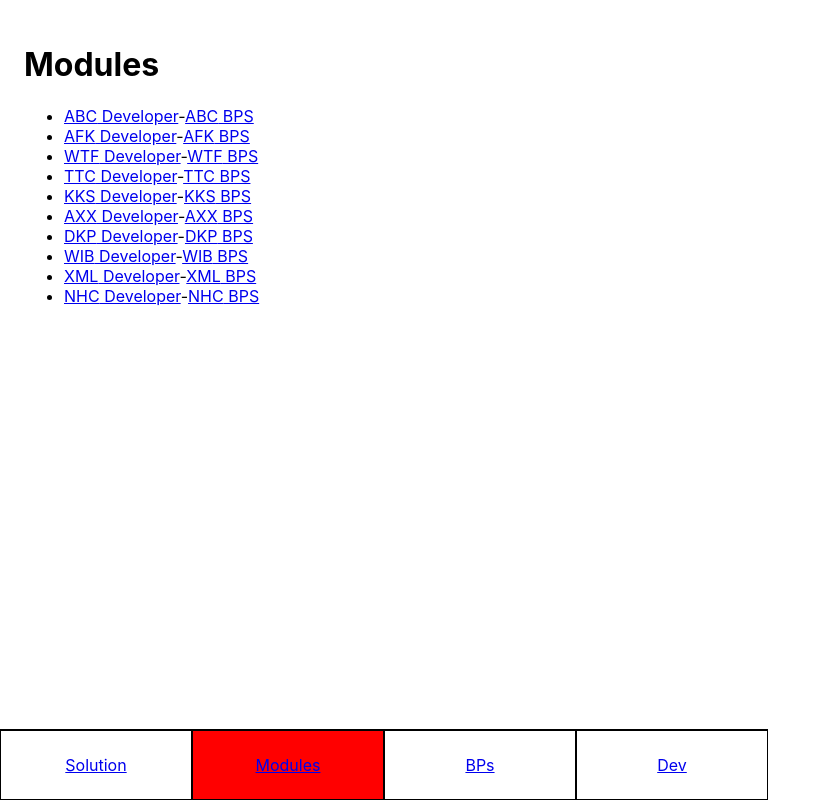
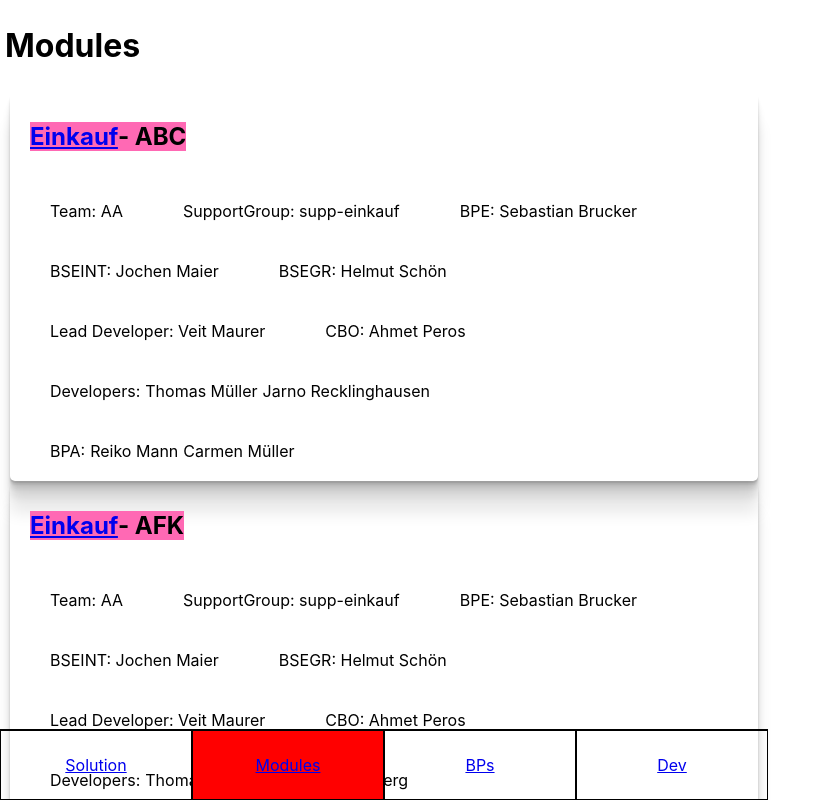
Before and after one commit to kochch1337/Capstone-Project, a Next.js app: page /Modules in a window 1280 px wide. Shown: the top 800 px of the page, without its empty margins (0-831 px from the left). Built offline with nearby package versions, Linux system fonts and the light colour scheme.

Commit message:
add filter for modules

```diff
--- a/components/Layout.js
+++ b/components/Layout.js
@@ -11,6 +11,10 @@ export default function Layout({ children }) {
 }
 
 const PageWrapper = styled.main`
-  padding: 1.5rem;
+  padding: 5px 5px 10% 5px;
   padding-bottom: 5%;
+
+  @media (min-width: 769px) {
+    width: 768px;
+  }
 `;
--- /dev/null
+++ b/components/ModuleInfo.js
@@ -0,0 +1,117 @@
+import styled from "styled-components";
+import Link from "next/link";
+
+export default function ModuleInfo({ solution, module }) {
+  return (
+    <>
+      <StyledCard key={module.module}>
+        <StyledCardContent>
+          <StyledCardTitle>
+            <Link
+              href={{
+                pathname: "/",
+                /* query: {
+                  SolutionId: solution.solution_Id,
+                }, */
+              }}
+              passHref
+            >
+              {solution.solution}
+            </Link>
+            - {module.module}
+          </StyledCardTitle>
+        </StyledCardContent>
+        <StyledCardContent>
+          <StyledCardContentElement>
+            Team: {solution.team}
+          </StyledCardContentElement>
+          <StyledCardContentElement>
+            SupportGroup: {solution.supportGroup}
+          </StyledCardContentElement>
+          <StyledCardContentElement>
+            BPE: {solution.bpe.firstname} {solution.bpe.lastname}
+          </StyledCardContentElement>
+          <StyledCardContentElement>
+            BSEINT: {solution.bseint.firstname} {solution.bseint.lastname}
+          </StyledCardContentElement>
+          <StyledCardContentElement>
+            BSEGR: {solution.bsegr.firstname} {solution.bsegr.lastname}
+          </StyledCardContentElement>
+          <StyledCardContentElement>
+            Lead Developer: {solution.leadDeveloper.firstname}{" "}
+            {solution.leadDeveloper.lastname}
+          </StyledCardContentElement>
+          <StyledCardContentElement>
+            CBO: {solution.cbo.firstname} {solution.cbo.lastname}
+          </StyledCardContentElement>
+          <StyledCardContentElement>
+            <StyledCardModuleList>
+              <StyledCardModuleListItem>Developers: </StyledCardModuleListItem>
+              {module.developer.map((dev) => {
+                return (
+                  <StyledCardModuleListItem key={dev.personal_Id}>
+                    {dev.firstname} {dev.lastname}
+                  </StyledCardModuleListItem>
+                );
+              })}
+            </StyledCardModuleList>
+          </StyledCardContentElement>
+          <StyledCardContentElement>
+            <StyledCardModuleList>
+              <StyledCardModuleListItem>BPA: </StyledCardModuleListItem>
+              {module.bpa.map((bpa) => {
+                return (
+                  <StyledCardModuleListItem key={bpa.personal_Id}>
+                    {bpa.firstname} {bpa.lastname}
+                  </StyledCardModuleListItem>
+                );
+              })}
+            </StyledCardModuleList>
+          </StyledCardContentElement>
+        </StyledCardContent>
+      </StyledCard>
+    </>
+  );
+}
+
+const StyledCard = styled.li`
+  position: relative;
+  color: var(--granite);
+  width: 100%;
+
+  border-radius: 5px;
+  overflow: hidden;
+  background-color: var(--water);
+  box-shadow: rgba(0, 0, 0, 0.09) 0px 2px 1px, rgba(0, 0, 0, 0.09) 0px 4px 2px,
+    rgba(0, 0, 0, 0.09) 0px 8px 4px, rgba(0, 0, 0, 0.09) 0px 16px 8px,
+    rgba(0, 0, 0, 0.09) 0px 32px 16px;
+`;
+
+const StyledCardContent = styled.div`
+  padding: 10px 20px;
+  display: flexbox;
+  flex-wrap: wrap;
+  gap: 20px;
+`;
+
+const StyledCardContentElement = styled.div`
+  padding: 10px 20px;
+  gap: 20px;
+`;
+
+const StyledCardTitle = styled.h2`
+  background-color: hotpink;
+`;
+
+const StyledCardModuleList = styled.ul`
+  text-align: justify;
+  padding: 0px;
+  display: inline-block;
+  justify-content: space-between;
+`;
+
+const StyledCardModuleListItem = styled.li`
+  display: inline-block;
+  padding: 0px 5px;
+  margin-left: -5px;
+`;
--- a/helpers/api.js
+++ b/helpers/api.js
@@ -21,7 +21,7 @@ const data = [
       lastname: "Schön",
       role: "bc",
     },
-    leadDevloper: {
+    leadDeveloper: {
       personal_Id: "12",
       firstname: "Veit",
       lastname: "Maurer",
@@ -152,7 +152,7 @@ const data = [
       lastname: "Angstmann",
       role: "bc",
     },
-    leadDevloper: {
+    leadDeveloper: {
       personal_Id: "17",
       firstname: "Stefan",
       lastname: "Hirtel",
@@ -277,7 +277,7 @@ const data = [
       lastname: "Carosi",
       role: "bc",
     },
-    leadDevloper: {
+    leadDeveloper: {
       personal_Id: "22",
       firstname: "Luka",
       lastname: "Ambrosius",
@@ -384,7 +384,7 @@ const data = [
       lastname: "Carosi",
       role: "bc",
     },
-    leadDevloper: {
+    leadDeveloper: {
       personal_Id: "24",
       firstname: "Sergej",
       lastname: "Seehl",
--- a/pages/Modules/index.js
+++ b/pages/Modules/index.js
@@ -1,56 +1,62 @@
 import Link from "next/link";
 import { useRouter } from "next/router.js";
+import ModuleInfo from "../../components/ModuleInfo";
+import styled from "styled-components";
 
 export default function Modules({ mainData }) {
   const router = useRouter();
   const query = router.query;
 
   const solutionid = query.SolutionId;
+  const moduleName = query.Module;
 
-  let data = mainData;
+  let data = [];
+
+  data = mainData.map((solution) => solution);
 
   if (solutionid !== undefined) {
-    data = mainData.filter((solution) => solution.solution_Id === solutionid);
+    data = mainData
+      .filter((solution) => solution.solution_Id === solutionid)
+      .map((solution) => solution);
+  }
+
+  if (moduleName !== undefined) {
+    data = mainData
+      .filter((solution) => solution.solution_Id === solutionid)
+      .map((solution) => {
+        return {
+          ...solution,
+          modules: solution.modules.filter(
+            (module) => module.module === moduleName
+          ),
+        };
+      });
   }
 
   return (
     <>
-      <h1>Modules</h1>
-      <ul>
+      <StyledHeader>Modules</StyledHeader>
+      <StyledListContainer>
         {data.map((solution) => {
           return solution.modules.map((module) => {
             return (
-              <li key={module.module}>
-                <Link
-                  href={{
-                    pathname: "/Developers",
-                    query: {
-                      SolutionId: solution.solution_Id,
-                      Module: module.module,
-                    },
-                  }}
-                  passHref
-                >
-                  {module.module} Developer
-                </Link>
-                -
-                <Link
-                  href={{
-                    pathname: "/Bps",
-                    query: {
-                      SolutionId: solution.solution_Id,
-                      Module: module.module,
-                    },
-                  }}
-                  passHref
-                >
-                  {module.module} BPS
-                </Link>
-              </li>
+              <ModuleInfo
+                key={module.module}
+                solution={solution}
+                module={module}
+              />
             );
           });
         })}
-      </ul>
+      </StyledListContainer>
     </>
   );
 }
+
+const StyledListContainer = styled.ul`
+  padding 5px 5px 10% 5px
+`;
+
+const StyledHeader = styled.h1`
+  font-color: red;
+`;
```
Also changed, not shown: components/SolutionInfo.js (added, +113 -0 lines), pages/index.js (+14 -14 lines), components/PersonInfo.js (added).
